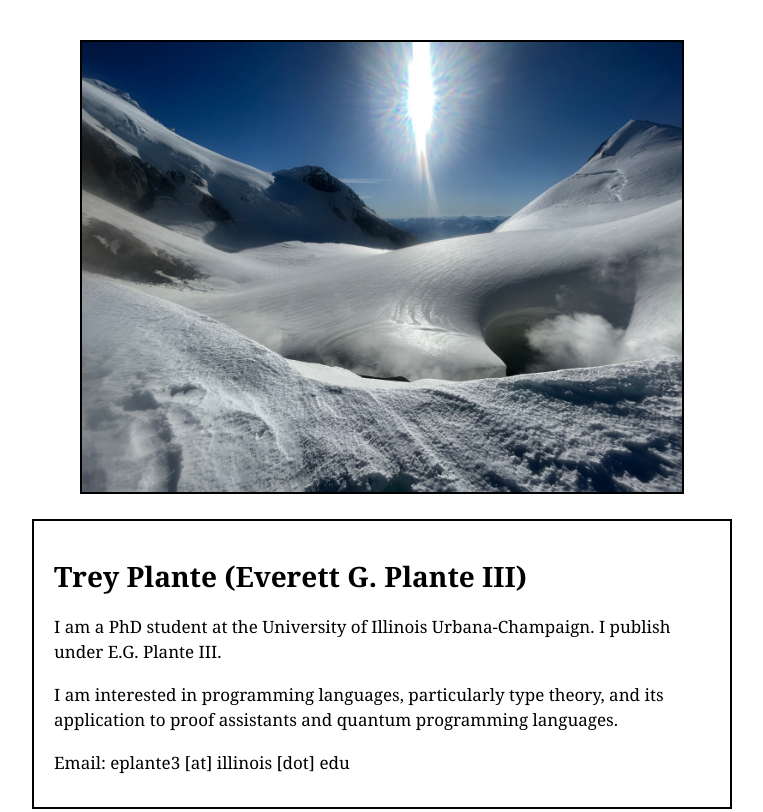
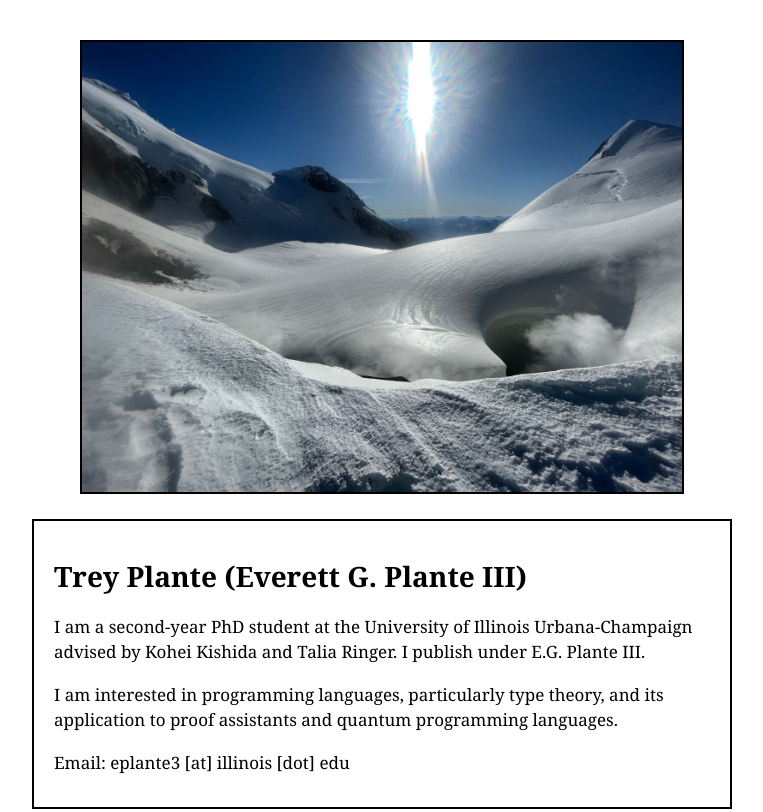
Before and after one commit to trey3p/trey3p.github.io, a plain HTML site: page index.html in a window 1280 px wide. Shown: the top 812 px of the page, without its empty margins (258-1021 px from the left). Drawn offline with Linux system fonts and the light colour scheme.

Commit message:
add year and advisors

```diff
--- a/index.html
+++ b/index.html
@@ -14,8 +14,8 @@
         <div class="bio-box">
             <h1>Trey Plante (Everett G. Plante III)</h1>
             <p>
-                I am a PhD student at the University of
-                Illinois Urbana-Champaign. I publish under E.G. Plante III.
+                I am a second-year PhD student at the University of
+                Illinois Urbana-Champaign advised by Kohei Kishida and Talia Ringer. I publish under E.G. Plante III.
             </p>
             <p>
                 <!-- Edit this paragraph to describe your research interests. -->
```
